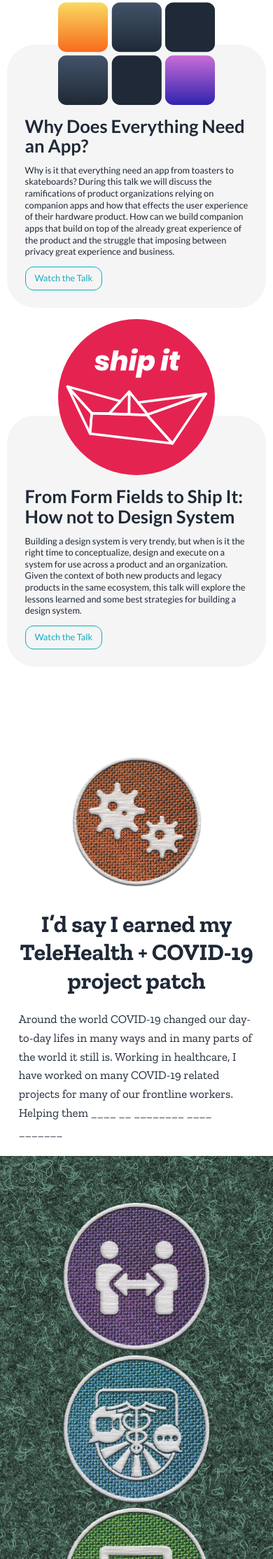
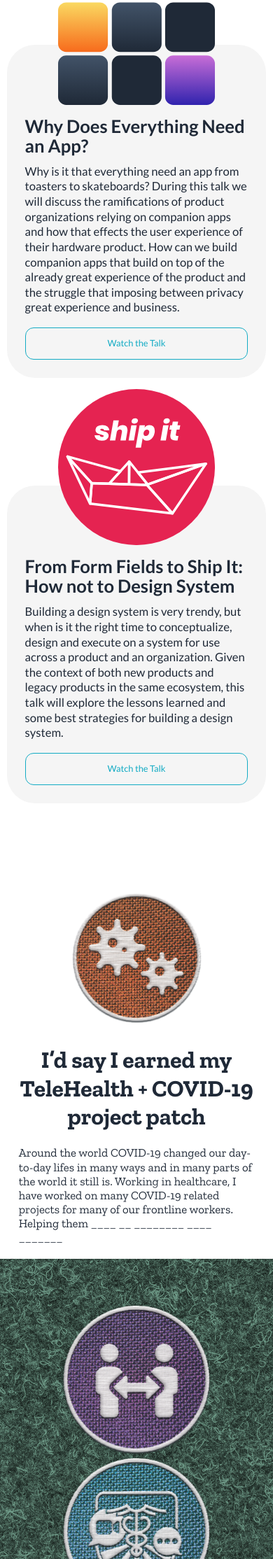
Before and after one commit to naher94/2020.rehanbutt.com, a Jekyll site: the page built from index.html, in a window 390 px wide. Shown: the part 1942-4170 px from the top of the page at 70% size. Built offline with Jekyll 4.4.1, drawn with Linux system fonts in a browser that asks for light colours.

Commit message:
Responsive Updates

```diff
--- a/_sass/2020.scss
+++ b/_sass/2020.scss
@@ -104,6 +104,9 @@
     p{
       font-size: 1.5em;
       padding: 0;
+      @media screen and (max-width: 64em) {
+        line-height: 1.2em;
+      }
     }
   }
 
@@ -299,6 +302,10 @@
             display: inline-block;
             border-radius: 50px;
             margin: 5px;
+            @media screen and (max-width: 40em) {
+              margin-left: 1px;
+              margin-right: 1px;
+            }
             p{
               margin: 0;
             }
@@ -401,6 +408,9 @@
       .description{
         line-height: 1.3em;
         margin-bottom: 1em;
+        @media screen and (max-width: 64em) {
+          font-size: 1.3em;
+        }
       }
       .everything-app{
         @media screen and (max-width: 40em) {
@@ -424,6 +434,11 @@
           border-radius: 12px;
           padding: 0.5em 1em;
           display: inline-block;
+          @media screen and (max-width: 40em) {
+            width: 100%;
+            text-align: center;
+            padding: 1em;
+          }
           &:hover{
             color: $pure-white;
             background-color: $signature-teal;
@@ -435,6 +450,9 @@
 
   .pixels{
     margin-bottom: 15em;
+    @media screen and (max-width: 40em) {
+      margin-bottom: 10em;
+    }
     .full-bleed{
       font-family: $zilla;
       font-weight: $zilla-bold;
@@ -457,6 +475,12 @@
       font-weight: $lato-light;
       font-style: italic;
       margin-top: -1em;
+      @media screen and (max-width: 64em) {
+        font-size: 2em;
+      }
+      @media screen and (max-width: 64em) {
+        margin-top: -0.5em;
+      }
     }
   }
 
@@ -561,6 +585,10 @@
   .by-the-numbers{
     margin-top: 20em;
     margin-bottom: 10em;
+    @media screen and (max-width: 40em) {
+      margin-top: 15em;
+      margin-bottom: 7em;
+    }
     h2{
       font-size: 14vw;
       line-height: 10vw;
@@ -1115,6 +1143,9 @@
         text-align: left;
         padding: 0 1em;
         text-shadow: 0px 0px 10px rgba($pure-white,1), 0px 0px 20px rgba($pure-white,1),0px 0px 20px rgba($pure-white,1),0px 0px 20px rgba($pure-white,1),0px 0px 40px rgba($pure-white,1),0px 0px 60px rgba($pure-white,1),0px 0px 60px rgba($pure-white,1),0px 0px 80px rgba($pure-white,1);
+        @media screen and (max-width: 40em) {
+          line-height: 1.2em;
+        }
       }
     }
   }
@@ -1182,6 +1213,9 @@
         margin: 0;
         margin-top: -1em;
         padding: 0 0.3em;
+        @media screen and (max-width: 40em) {
+          line-height: 1.2em;
+        }
 
       }
       .pill-container{
@@ -1194,6 +1228,10 @@
           display: inline-block;
           padding: 0.2em 0.6em;
           margin: 0.2em 0.1em;
+          @media screen and (max-width: 64em) {
+            margin: 0.1em;
+            font-size: 1.4em;
+          }
         }
       }
     }
```
Also changed, not shown: 1 other file.
